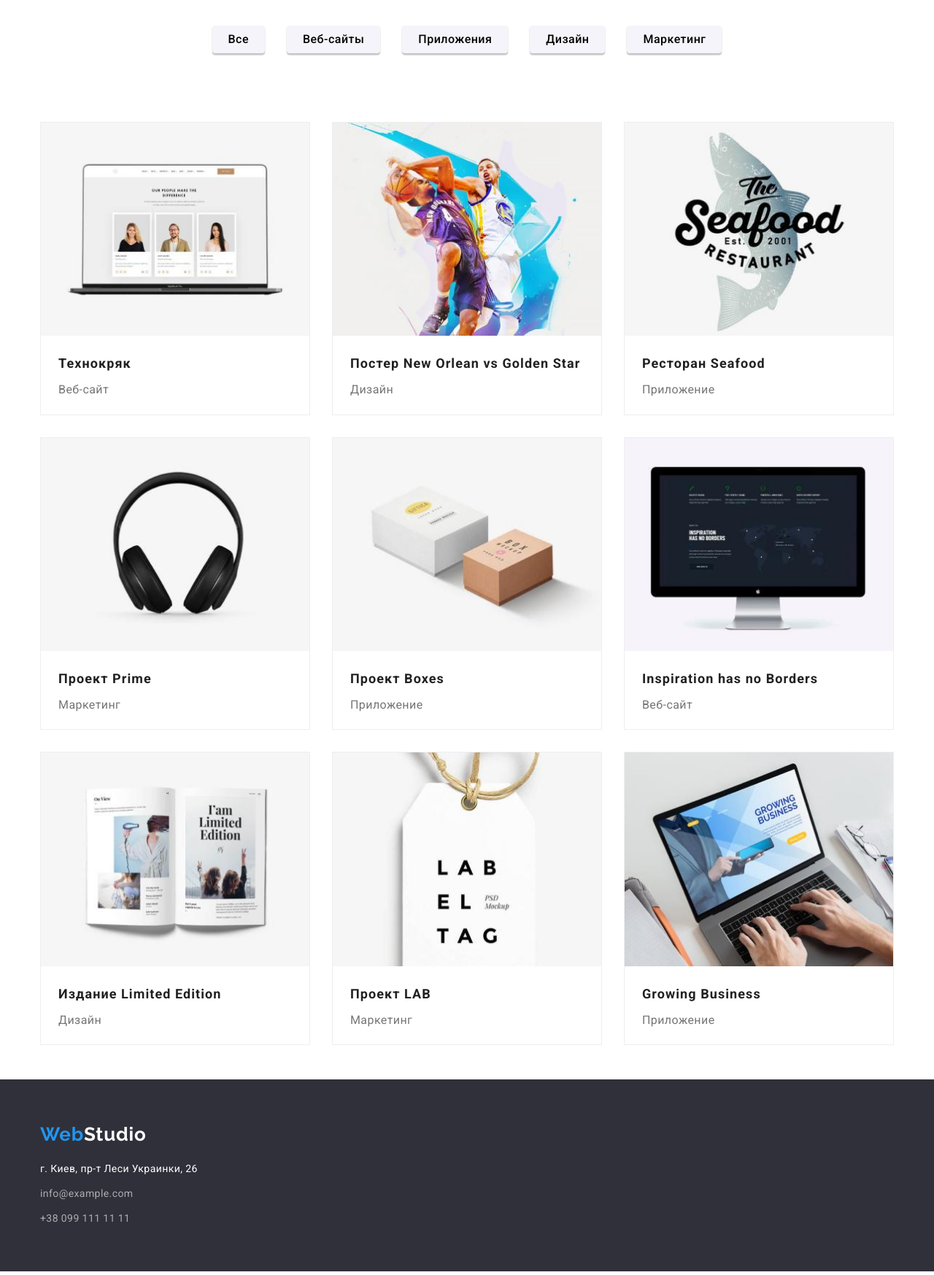
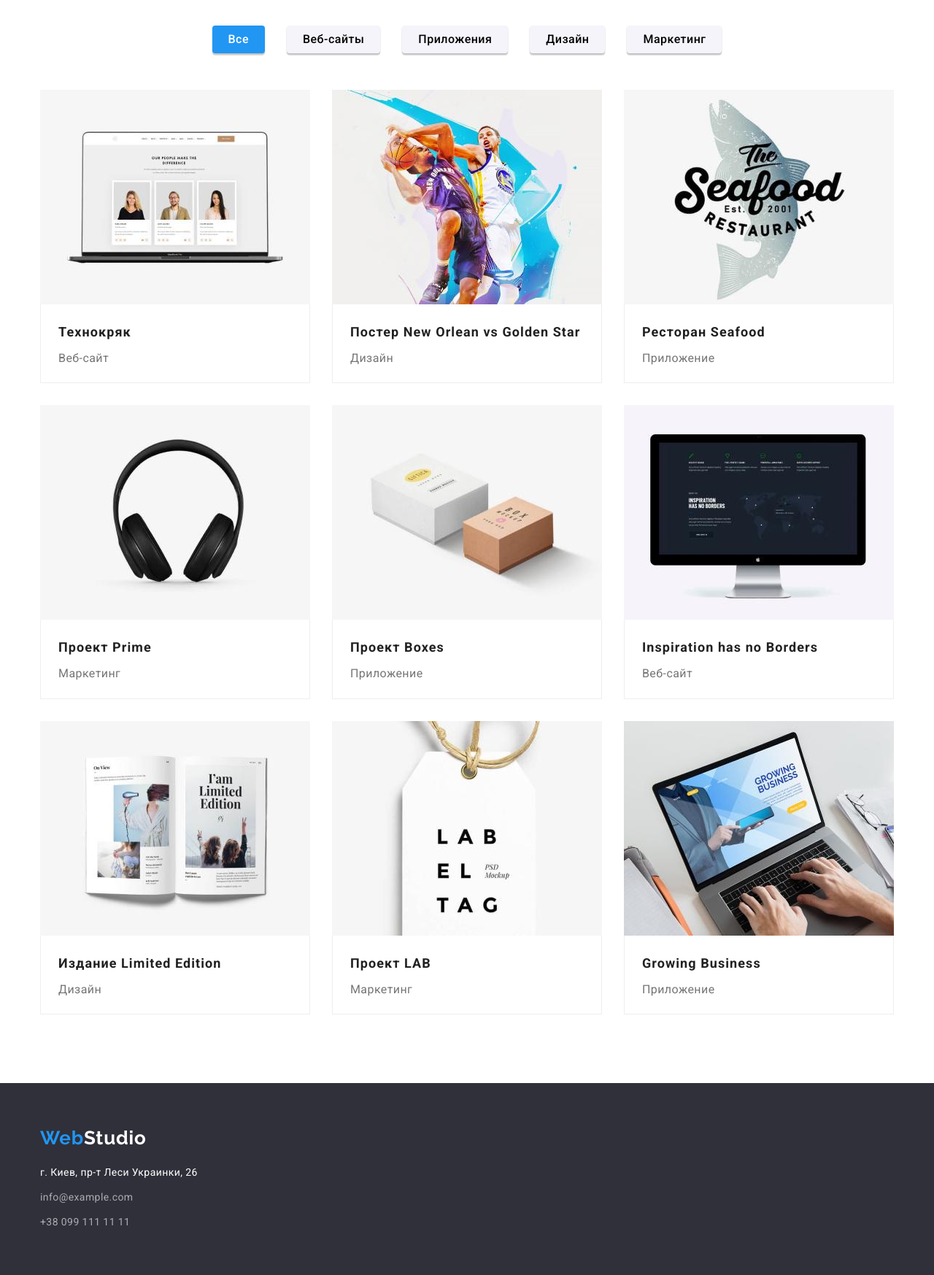
Before and after one commit to Siyavush-Moseyko/goit-markup-hw-03, a plain HTML site: page portfolio.html in a window 1280 px wide. Shown: the part 140-1887 px from the top of the page at 73% size. Drawn offline with nearby package versions, Linux system fonts and the light colour scheme.

Commit message:
finalhome3

```diff
--- a/css/styles.css
+++ b/css/styles.css
@@ -114,10 +114,10 @@ img {
 }
 .header-contact {
   display: flex;
+  margin-left: auto;
 }
 .header-contact .item:not(:last-child) {
   margin-right: 50px;
-  margin-left: auto;
 }
 .header-link {
   padding-top: 32px;
@@ -190,7 +190,7 @@ img {
   color: var(--title-text-color);
   line-height: 1.14;
   text-transform: uppercase;
-  padding-bottom: 10px;
+  margin-bottom: 10px;
 }
 /* ========Work example======== */
 .work {
@@ -222,16 +222,17 @@ img {
 }
 .team-title {
   margin-bottom: 10px;
-  padding-top: 30px;
   font-weight: 500;
   color: var(--title-text-color);
 }
-.team-text {
-  padding-bottom: 30px;
+.team-wrapper {
+  padding: 30px;
 }
 /* ========Footer======== */
 .footer {
   background: var(--section-background-color);
+  padding-top: 60px;
+  padding-bottom: 60px;
 }
 .logo-footer {
   color: var(--primary-color);
@@ -239,14 +240,9 @@ img {
 .logo-link {
   display: flex;
   margin-bottom: 20px;
-  padding-top: 60px;
 }
-.address-list {
+.address-list:not(:last-child) {
   margin-bottom: 10px;
-}
-.address-list:nth-child(3) {
-  padding-bottom: 60px;
-  margin-bottom: 0px;
 }
 .address-link {
   color: var(--footer-color-link);
@@ -259,15 +255,10 @@ img {
   color: var(--accent-color);
 }
 /* ========Portfolio button======== */
-.portfolio {
-  padding-top: 47px;
-  padding-bottom: 47px;
-}
 .portfolio-filter {
   display: flex;
-  padding-top: 47px;
   justify-content: center;
-  margin-bottom: 94px;
+  margin-bottom: 50px;
 }
 .portfolio-button {
   padding: 6px 22px;
@@ -288,13 +279,15 @@ img {
   margin-right: 30px;
 }
 .portfolio-button:hover,
-.portfolio-button:focus {
+.portfolio-button:focus,
+.active-button {
   color: var(--primary-color);
   background-color: var(--accent-color);
 }
-.portfolio-gallery {
+.portfolio-wrapper {
+  padding: 20px 24px;
   border: 1px solid #eeeeee;
-  box-sizing: border-box;
+  border-top: none;
 }
 .portfolio-title {
   color: var(--title-text-color);
@@ -302,13 +295,7 @@ img {
   line-height: 2;
   letter-spacing: 0.06em;
   margin-bottom: 4px;
-  padding-top: 20px;
-  padding-left: 24px;
-  padding-right: 24px;
 }
 .portfolio-text {
   font-size: 16px;
-  padding-bottom: 20px;
-  padding-left: 24px;
-  padding-right: 24px;
 }
--- a/portfolio.html
+++ b/portfolio.html
@@ -48,7 +48,7 @@
         <div class="container">
           <ul class="list portfolio-filter">
             <li class="portfolio-filter-link">
-              <button class="portfolio-button" type="button">Все</button>
+              <button class="portfolio-button active-button" type="button">Все</button>
             </li>
             <li class="portfolio-filter-link">
               <button class="portfolio-button" type="button">Веб-сайты</button>
@@ -68,64 +68,82 @@
             <li class="card-set-list portfolio-gallery">
               <a class="link" href="" target="_blank" rel="noreferrer noopener">
                 <img src="./images/img8.jpg" alt="Веб-сайт на ноутбуке" width="370" />
+                <div class="portfolio-wrapper">
                   <h2 class="portfolio-title">Технокряк</h2>
                   <p class="portfolio-text">Веб-сайт</p>
+                </div>
               </a>
             </li>
             <li class="card-set-list portfolio-gallery">
               <a class="link" href="" target="_blank" rel="noreferrer noopener">
                 <img src="./images/img9.jpg" alt="Постер баскетболистов" width="370" />
+                <div class="portfolio-wrapper">
                   <h2 class="portfolio-title">Постер New Orlean vs Golden Star</h2>
                   <p class="portfolio-text">Дизайн</p>
+                </div>
               </a>
             </li>
             <li class="card-set-list portfolio-gallery">
               <a class="link" href="" target="_blank" rel="noreferrer noopener">
                 <img src="./images/img10.jpg" alt="Логотип рыбного ресторана" width="370" />
+                <div class="portfolio-wrapper">
                   <h2 class="portfolio-title">Ресторан Seafood</h2>
                   <p class="portfolio-text">Приложение</p>
+                </div>
               </a>
             </li>
             <li class="card-set-list portfolio-gallery">
               <a class="link" href="" target="_blank" rel="noreferrer noopener">
                 <img src="./images/img11.jpg" alt="Наушники" width="370" />
+                <div class="portfolio-wrapper">
                   <h2 class="portfolio-title">Проект Prime</h2>
                   <p class="portfolio-text">Маркетинг</p>
+                </div>
               </a>
             </li>
             <li class="card-set-list portfolio-gallery">
               <a class="link" href="" target="_blank" rel="noreferrer noopener">
                 <img src="./images/img12.jpg" alt="Коробки-блоки" width="370" />
+                <div class="portfolio-wrapper">
                   <h2 class="portfolio-title">Проект Boxes</h2>
                   <p class="portfolio-text">Приложение</p>
+                </div>
               </a>
             </li>
             <li class="card-set-list portfolio-gallery">
               <a class="link" href="" target="_blank" rel="noreferrer noopener">
                 <img src="./images/img13.jpg" alt="Веб-сайт на пк" width="370" />
+                <div class="portfolio-wrapper">
                   <h2 class="portfolio-title">Inspiration has no Borders</h2>
                   <p class="portfolio-text">Веб-сайт</p>
+                </div>
               </a>
             </li>
             <li class="card-set-list portfolio-gallery">
               <a class="link" href="" target="_blank" rel="noreferrer noopener">
                 <img src="./images/img14.jpg" alt="Каталог" width="370" />
+                <div class="portfolio-wrapper">
                   <h2 class="portfolio-title">Издание Limited Edition</h2>
                   <p class="portfolio-text">Дизайн</p>
+                </div>
               </a>
             </li>
             <li class="card-set-list portfolio-gallery">
               <a class="link" href="" target="_blank" rel="noreferrer noopener">
                 <img src="./images/img15.jpg" alt="Этикетка" width="370" />
+                <div class="portfolio-wrapper">
                   <h2 class="portfolio-title">Проект LAB</h2>
                   <p class="portfolio-text">Маркетинг</p>
+                </div>
               </a>
             </li>
             <li class="card-set-list portfolio-gallery">
               <a class="link" href="" target="_blank" rel="noreferrer noopener">
                 <img src="./images/img16.jpg" alt="Приложение" width="370" />
+                <div class="portfolio-wrapper">
                   <h2 class="portfolio-title">Growing Business</h2>
                   <p class="portfolio-text">Приложение</p>
+                </div>
               </a>
             </li>
           </ul>
```
Also changed, not shown: index.html (+10 -0 lines). Lines whose indentation alone changed are shown as unchanged.
